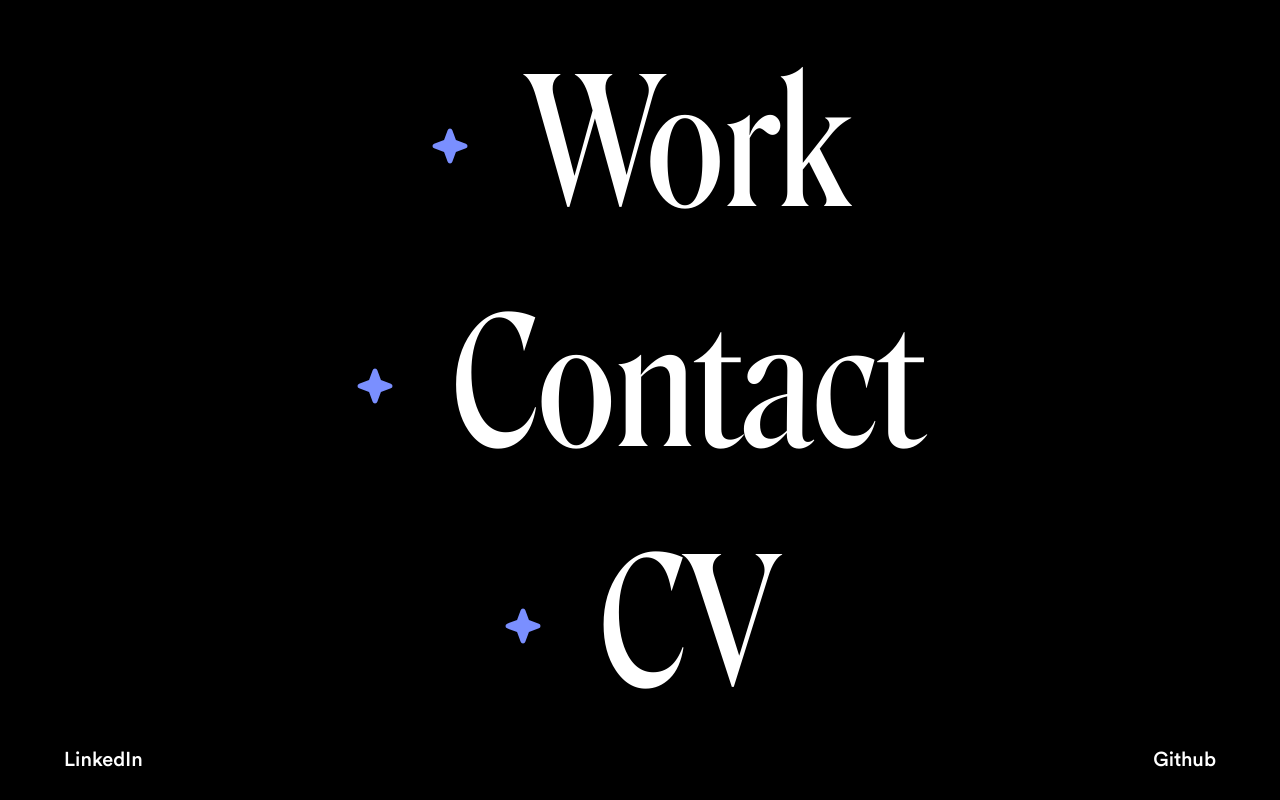
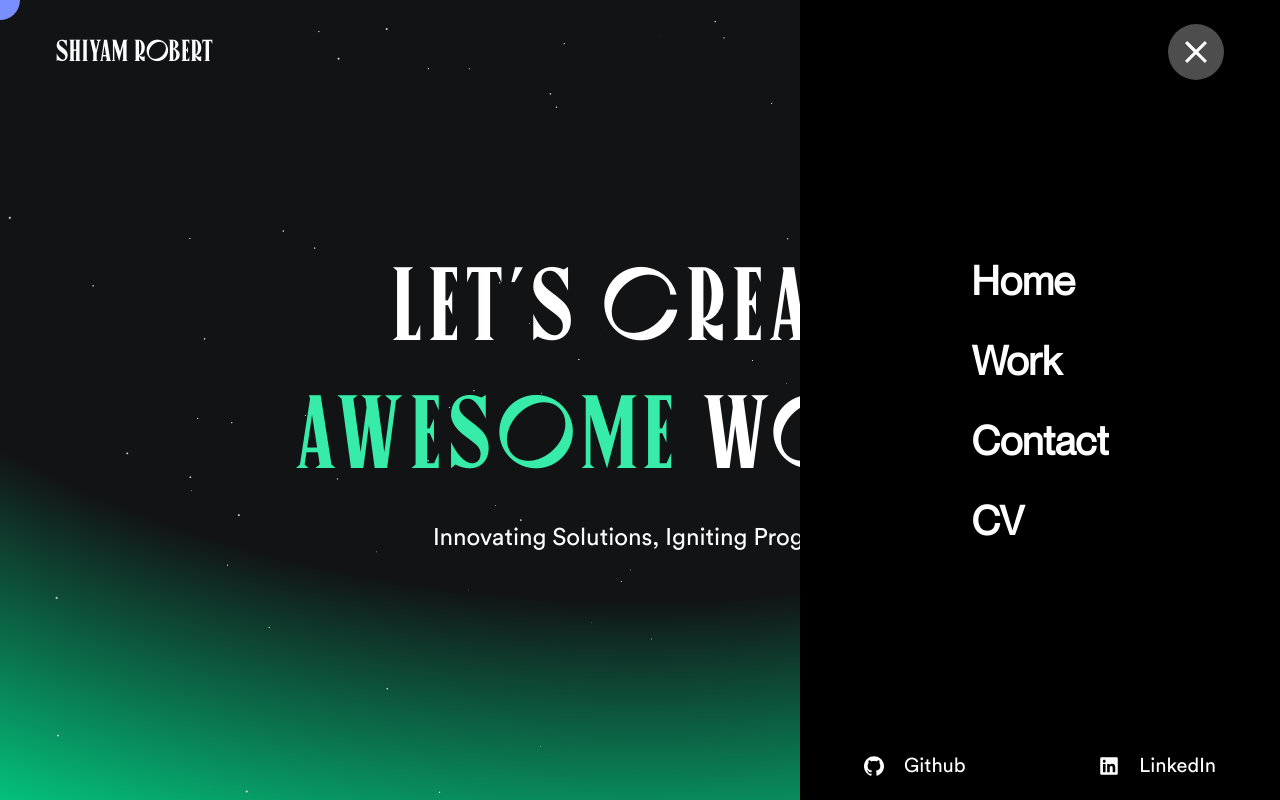
Before and after one commit to shiyammm/portfolio_using_react, a React (Vite) app: page / in a window 1280 px wide. Both pictures are taken after a click on the button 1192 px from the left and 56 px from the top of the page. Shown: the top 800 px of the page. Built offline with nearby package versions, Linux system fonts and the light colour scheme.

Commit message:
Resolve menu visibility issue and implement onclick animation

```diff
--- a/src/components/Menu.jsx
+++ b/src/components/Menu.jsx
@@ -1,97 +1,184 @@
 import gsap from 'gsap';
 import { useGSAP } from '@gsap/react';
-import React, { useEffect, useRef } from 'react';
+import React, { useEffect, useRef, useState } from 'react';
 import { PiStarFourFill } from 'react-icons/pi';
 import { Link } from 'react-router-dom';
+import { MotionConfig, motion, easeInOut } from 'framer-motion';
+import { SiGithub } from 'react-icons/si';
+import { FaLinkedin } from 'react-icons/fa';
 
-const Menu = ({ toggle }) => {
-  const tl = useRef();
+const Menu = () => {
+  const [toggle, setToggle] = useState(false);
+
+  // const tl = useRef();
+  const tl2 = useRef();
   const menuRef = useRef();
+  const menuButton = useRef();
   const linksRef = useRef();
 
-  const NavLink1 = 'Works';
-  const NavLink2 = 'Contact';
-  const NavLink3 = 'CV';
-  const NavLinkWords1 = NavLink1.split('');
-  const NavLinkWords2 = NavLink2.split('');
-  const NavLinkWords3 = NavLink3.split('');
+  useEffect(() => {
+    const handleMenuClick = () => {
+      setToggle((prev) => !prev);
+    };
+    menuButton.current.addEventListener('click', handleMenuClick);
+    return () => {
+      menuButton.current.removeEventListener('click', handleMenuClick);
+    };
+  }, [toggle]);
 
-  useGSAP(() => {
-    tl.current = gsap.timeline({
+  useGSAP(
+    () => {
+      tl2.current = gsap
+        .timeline({
           paused: true,
           reversed: true,
+        })
+        .from(menuRef.current, {
+          right: '5rem',
+          top: '2rem',
+          width: '0rem',
+          height: '0rem',
+          duration: 0.3,
+          ease: 'power.in',
+        })
+        .from('li', {
+          x: 500,
+          opacity: 0,
+          stagger: 0.2,
+          duration: 0.3,
+          ease: 'bounce.in',
+        })
+        .from(linksRef.current, {
+          y: 100,
+          opacity: 0,
+          duration: 0.5,
+          ease: 'power.in',
         });
-    tl.current.fromTo(
-      menuRef.current,
-      {
-        x: '-100%',
-        duration: 0.5,
     },
-      {
-        x: '0%',
-        duration: 0.5,
-      },
+    { scope: toggle },
   );
-    tl.current.from('.list', {
-      y: 60,
-      stagger: 0.1,
-      opacity: 0,
-    });
-    tl.current.from(linksRef.current, {
-      y: 50,
-      stagger: 0.2,
-      opacity: 0,
-    });
-  });
 
   useEffect(() => {
-    toggle ? tl.current.play() : tl.current.reverse();
+    toggle ? tl2.current.play() : tl2.current.reverse();
   }, [toggle]);
 
   return (
+    <>
+      <MotionConfig
+        transition={{
+          duration: 0.5,
+          ease: easeInOut,
+        }}
+      >
+        <motion.button
+          initial={false}
+          animate={toggle ? 'open' : 'close'}
+          // style={{
+          //   width: 'calc(2rem + 2.5vw)',
+          //   height: 'calc(2rem + 2.5vh)',
+          // }}
+          className={`relative active:border-none rounded-full text-2xl w-14 h-14 md:w-[3.2rem] md:h-[3.2rem] cursor-pointer bg-white/30 backdrop-blur z-[400]`}
+          ref={menuButton}
+        >
+          <motion.span
+            style={{ left: '50%', top: '30%', x: '-50%', y: '-50%' }}
+            className="absolute h-[3px] bg-white w-7"
+            variants={{
+              open: {
+                rotate: ['0deg', '0deg', '45deg'],
+                top: ['33%', '33%', '50%'],
+              },
+              close: {
+                rotate: ['45deg', '0deg', '0deg'],
+                top: ['50%', '50%', '33%'],
+              },
+            }}
+          />
+          <motion.span
+            style={{
+              left: 'calc(50% + 4px)',
+              top: '50%',
+              x: '-50%',
+              y: '-50%',
+              width: '20px',
+            }}
+            className="absolute h-[3px] bg-white"
+            variants={{
+              open: {
+                rotate: ['0deg', '0deg', '-45deg'],
+                width: '28px',
+                left: '50%',
+              },
+              close: {
+                rotate: ['-45deg', '0deg', '0deg'],
+                width: '20px',
+                left: 'calc(50% + 4px)',
+              },
+            }}
+          />
+          <motion.span
+            style={{
+              left: 'calc(50% + 7px)',
+              bottom: '25%',
+              x: '-50%',
+              y: '-50%',
+            }}
+            className="w-3.5 h-[3px] bg-white absolute"
+            variants={{
+              open: {
+                rotate: ['0deg', '0deg', '45deg'],
+                bottom: ['27%', '27%', '50%'],
+                left: '45%',
+              },
+              close: {
+                rotate: ['45deg', '0deg', '0deg'],
+                bottom: ['50%', '50%', '27%'],
+                left: 'calc(50% + 7px)',
+              },
+            }}
+          />
+        </motion.button>
+      </MotionConfig>
+
       <div
-      className="fixed top-0 flex-col flex-center w-full h-screen bg-black z-[300]"
+        className="absolute top-0 bg-black h-screen w-[30rem] md:w-full z-[100] right-[0rem]"
         ref={menuRef}
       >
-      <ul className="unordered font-roslindale-display text-[11rem] text-white text-center leading-[15rem]">
-        <li className="text-center cursor-pointer hover:text-violet flex-center gap-14 list">
-          {' '}
-          <PiStarFourFill className="w-10 h-10 text-violet" />
+        <div className="h-full flex-center">
+          <ul className="unordered font-neue-montreal text-[2.5rem] text-white text-left font-bold space-y-5">
+            <li className="cursor-pointer list">
+              <a to="/works">Home</a>
+            </li>
+            <li className="cursor-pointer list">
               <a to="/works">Work</a>
             </li>
-        <li className="text-center cursor-pointer hover:text-violet flex-center gap-14 list">
-          {' '}
-          <PiStarFourFill className="w-10 h-10 text-violet" />
+            <li className="cursor-pointer list">
               <a to="/contact">Contact</a>
             </li>
-        <li className="text-center cursor-pointer hover:text-violet flex-center gap-14 list">
-          {' '}
-          <PiStarFourFill className="w-10 h-10 text-violet" />
+            <li className="cursor-pointer list">
               <a to="/cv">CV</a>
             </li>
           </ul>
           <div
-        className="flex items-center justify-between w-full px-16 text-xl text-white font-circular-medium "
+            className="absolute flex items-center justify-between w-full px-16 text-xl text-white bottom-5 font-circular-book"
             ref={linksRef}
           >
-        <a
-          href=""
-          className="text-white transition-all duration-300 ease-in-out group"
-        >
-          <span className="bg-left-bottom bg-gradient-to-r from-white to-white bg-[length:0%_2px] bg-no-repeat group-hover:bg-[length:100%_2px] transition-all duration-500 ease-out">
-            LinkedIn
+            <a href="" className="text-white">
+              <span className="flex items-center gap-5">
+                <SiGithub />
+                Github
               </span>
             </a>
-        <a
-          href=""
-          className="text-white transition-all duration-300 ease-in-out group"
-        >
-          <span className="bg-left-bottom bg-gradient-to-r from-white to-white bg-[length:0%_2px] bg-no-repeat group-hover:bg-[length:100%_2px] transition-all duration-500 ease-out">
-            Github
+            <a href="" className="text-white">
+              <span className="flex items-center gap-5">
+                <FaLinkedin />
+                LinkedIn
               </span>
             </a>
           </div>
         </div>
+      </div>
+    </>
   );
 };
 
--- a/src/containers/Navbar.jsx
+++ b/src/containers/Navbar.jsx
@@ -5,8 +5,6 @@ import Magnet from '../components/Magnet';
 import { MotionConfig, motion, easeInOut } from 'framer-motion';
 
 const Navbar = ({ hoverNavLink, setHoverNavLink, navLoaderRef }) => {
-  const [toggle, setToggle] = useState(false);
-
   const navRef = useRef();
 
   let lastScroll = 0;
@@ -33,91 +31,18 @@ const Navbar = ({ hoverNavLink, setHoverNavLink, navLoaderRef }) => {
       className="fixed w-full text-white z-[200] top-0 transition-all"
       ref={navRef}
     >
-      <nav className="flex items-center justify-between w-full pt-6 px-14" ref={navLoaderRef} >
-        <Magnet>
-          <div className="text-[2rem] font-Canopee-Regular text-white z-[90]">
-            Shiyam Robert
-          </div>
-        </Magnet>
-        <MotionConfig
-          transition={{
-            duration: 0.5,
-            ease: easeInOut,
-          }}
+      <nav
+        className="flex items-center justify-between flex-shrink-0 w-full pt-6 px-14 md:px-8"
+        ref={navLoaderRef}
+      >
+        <div
+          className="text-[2rem] font-Canopee-Regular text-white"
+          style={{ fontSize: 'calc(1.5rem + 0.5vw)' }}
         >
-          <motion.button
-            initial={false}
-            animate={toggle ? 'open' : 'close'}
-            className={`relative z-[500] active:border-none rounded-full text-2xl cursor-pointer w-16 h-16 bg-white/30 backdrop-blur`}
-            onClick={() => setToggle((prev) => !prev)}
-          >
-            <motion.span
-              style={{ left: '50%', top: '30%', x: '-50%', y: '-50%' }}
-              className="absolute h-[3px] bg-white w-7"
-              variants={{
-                open: {
-                  rotate: ['0deg', '0deg', '45deg'],
-                  top: ['33%', '33%', '50%'],
-                },
-                close: {
-                  rotate: ['45deg', '0deg', '0deg'],
-                  top: ['50%', '50%', '33%'],
-                },
-              }}
-            />
-            <motion.span
-              style={{
-                left: 'calc(50% + 4px)',
-                top: '50%',
-                x: '-50%',
-                y: '-50%',
-                width: '20px',
-              }}
-              className="absolute h-[3px] bg-white"
-              variants={{
-                open: {
-                  rotate: ['0deg', '0deg', '-45deg'],
-                  width: '28px',
-                  left: '50%',
-                },
-                close: {
-                  rotate: ['-45deg', '0deg', '0deg'],
-                  width: '20px',
-                  left: 'calc(50% + 4px)',
-                },
-              }}
-            />
-            <motion.span
-              style={{
-                left: 'calc(50% + 7px)',
-                bottom: '25%',
-                x: '-50%',
-                y: '-50%',
-              }}
-              className="w-3.5 h-[3px] bg-white absolute"
-              variants={{
-                open: {
-                  rotate: ['0deg', '0deg', '45deg'],
-                  bottom: ['27%', '27%', '50%'],
-                  left: '45%',
-                },
-                close: {
-                  rotate: ['45deg', '0deg', '0deg'],
-                  bottom: ['50%', '50%', '27%'],
-                  left: 'calc(50% + 7px)',
-                },
-              }}
-            />
-          </motion.button>
-        </MotionConfig>
+          Shiyam Robert
+        </div>
+        <Menu />
       </nav>
-      <div className="relative">
-        <Menu
-          toggle={toggle}
-          hoverNavLink={hoverNavLink}
-          setHoverNavLink={setHoverNavLink}
-        />
-      </div>
     </header>
   );
 };
```
Lines whose indentation alone changed are shown as unchanged.
